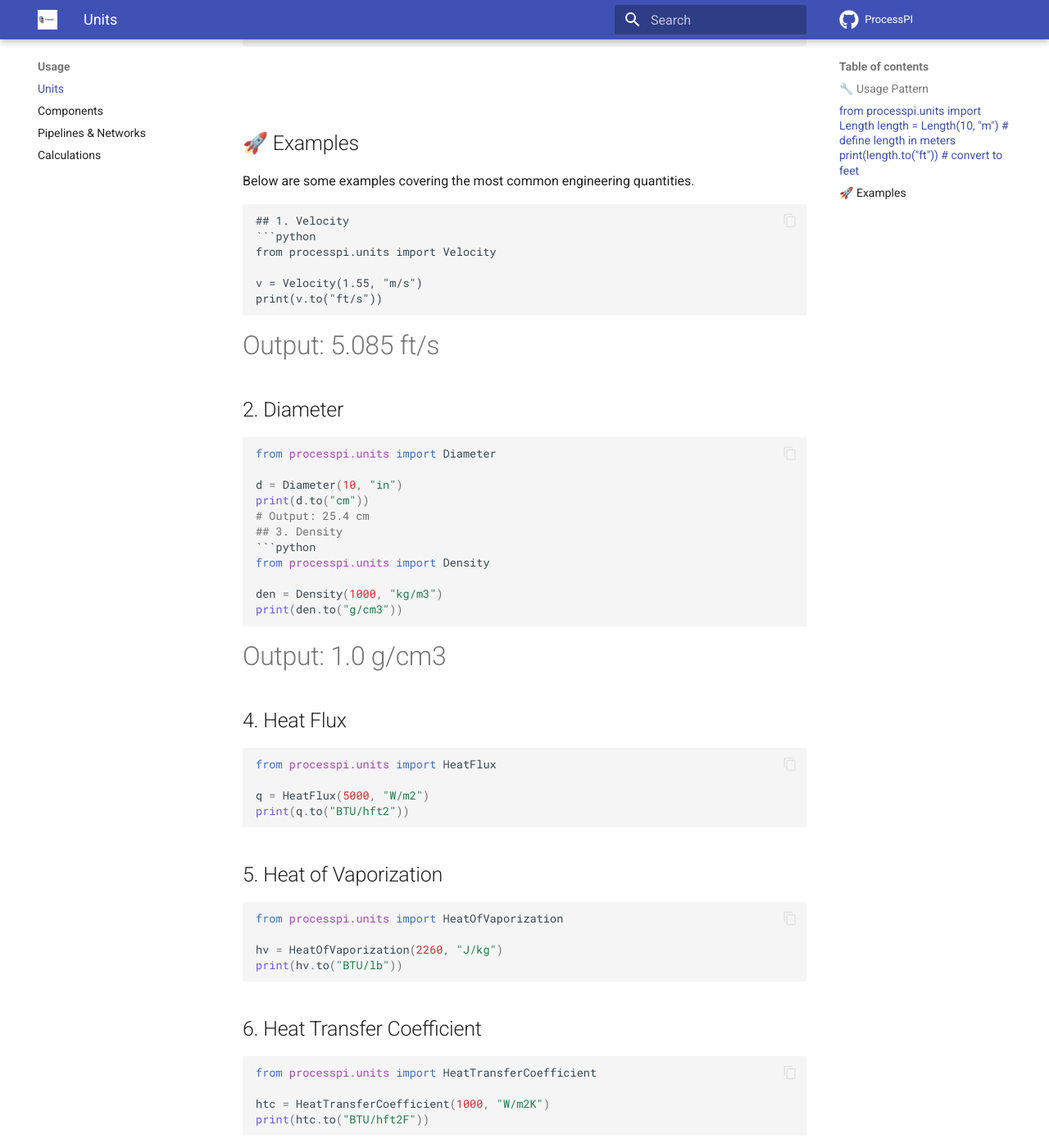
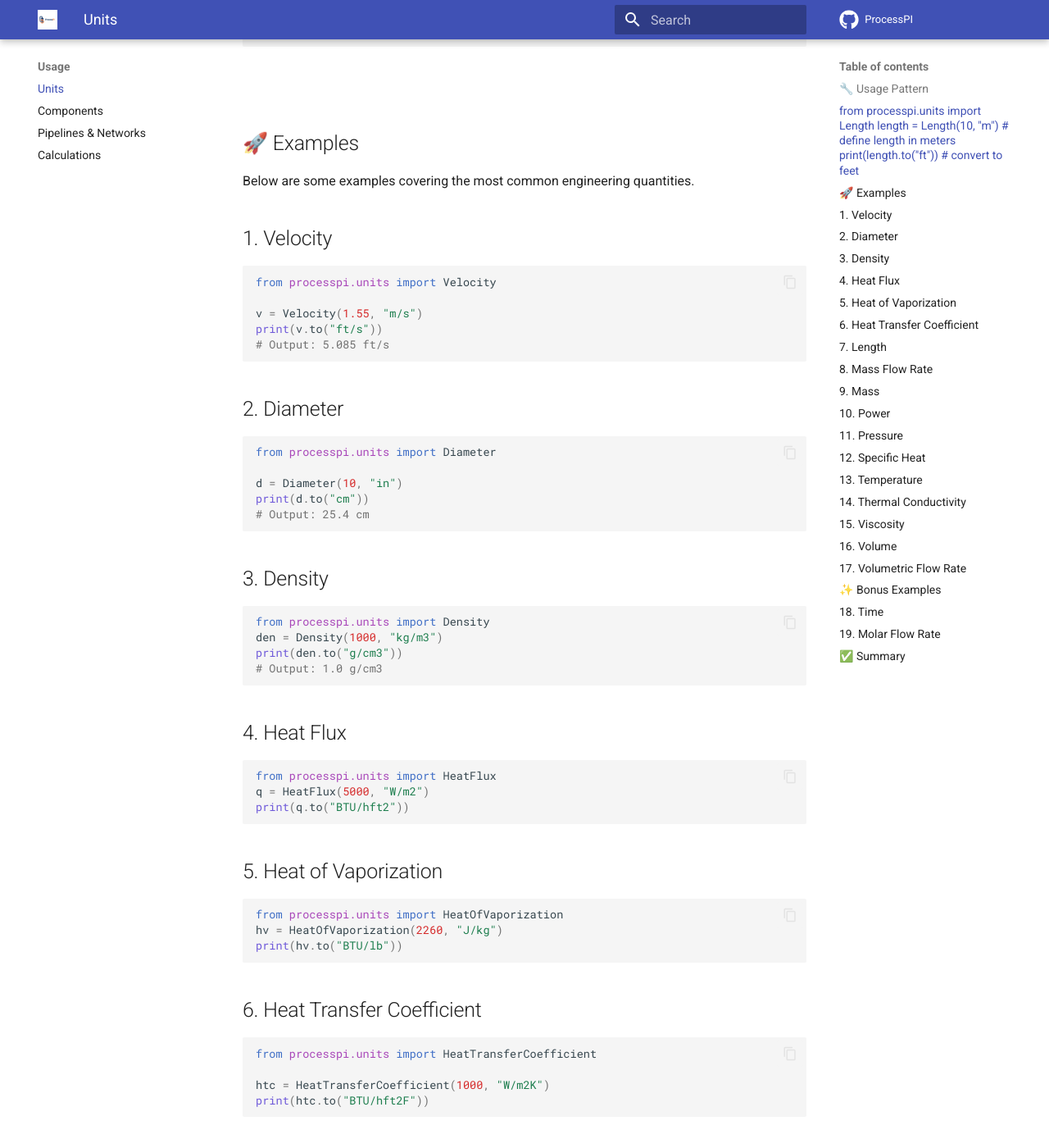
Before and after one commit to varma666/ProcessPi, an MkDocs documentation site: the page built from docs/usage/units.md, in a window 1280 px wide and 1400 px high, scrolled down 566 px. Shown: the whole window at 82% size. Built offline with MkDocs 1.6.1 and Material for MkDocs 9.7.7, drawn with Linux system fonts in a browser that asks for light colours; comment, search, counter and statistics services are not loaded; some of the changed text lies outside the part shown.

Commit message:
Update units.md

````diff
--- a/docs/usage/units.md
+++ b/docs/usage/units.md
@@ -16,7 +16,6 @@ print(length.to("ft"))  # convert to feet
 ---
 ## 🚀 Examples
 Below are some examples covering the most common engineering quantities.
-```
 
 ## 1. Velocity
 ```python
@@ -24,8 +23,8 @@ from processpi.units import Velocity
 
 v = Velocity(1.55, "m/s")
 print(v.to("ft/s"))
+# Output: 5.085 ft/s
 ```
-# Output: 5.085 ft/s
 
 ## 2. Diameter
 ```python
@@ -34,25 +33,25 @@ from processpi.units import Diameter
 d = Diameter(10, "in")
 print(d.to("cm"))
 # Output: 25.4 cm
+```
+
 ## 3. Density
 ```python
 from processpi.units import Density
-
 den = Density(1000, "kg/m3")
 print(den.to("g/cm3"))
+# Output: 1.0 g/cm3
 ```
-# Output: 1.0 g/cm3
+
 ## 4. Heat Flux
 ```python
 from processpi.units import HeatFlux
-
 q = HeatFlux(5000, "W/m2")
 print(q.to("BTU/hft2"))
 ```
 ## 5. Heat of Vaporization
 ```python
 from processpi.units import HeatOfVaporization
-
 hv = HeatOfVaporization(2260, "J/kg")
 print(hv.to("BTU/lb"))
 ```
@@ -148,8 +147,9 @@ from processpi.units import Time
 
 t = Time(3600, "s")
 print(t.to("h"))
+# Output: 1 h
 ```
-# Output: 1 h
+
 ## 19. Molar Flow Rate
 ```python
 from processpi.units import MolarFlowRate
````
